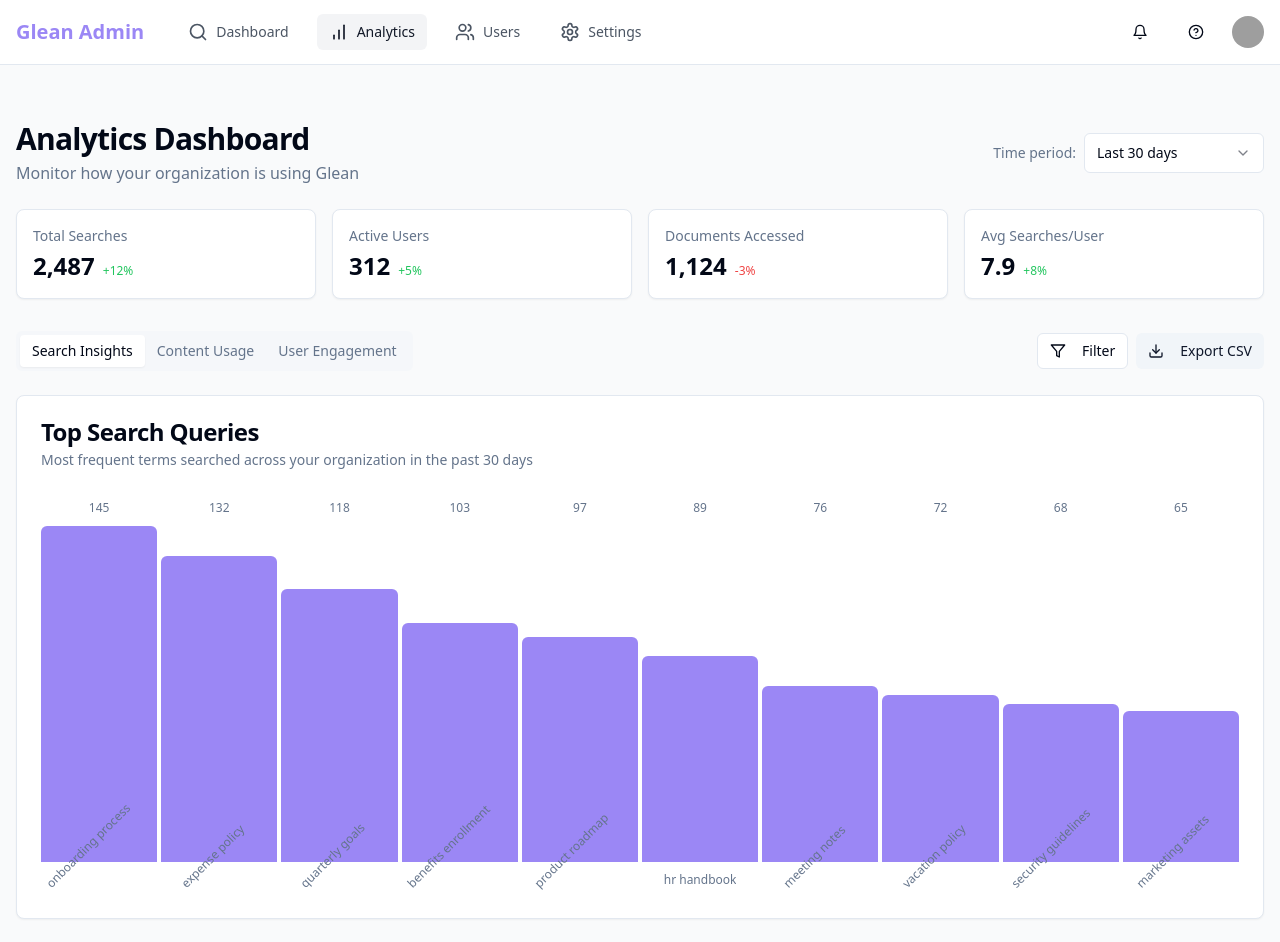
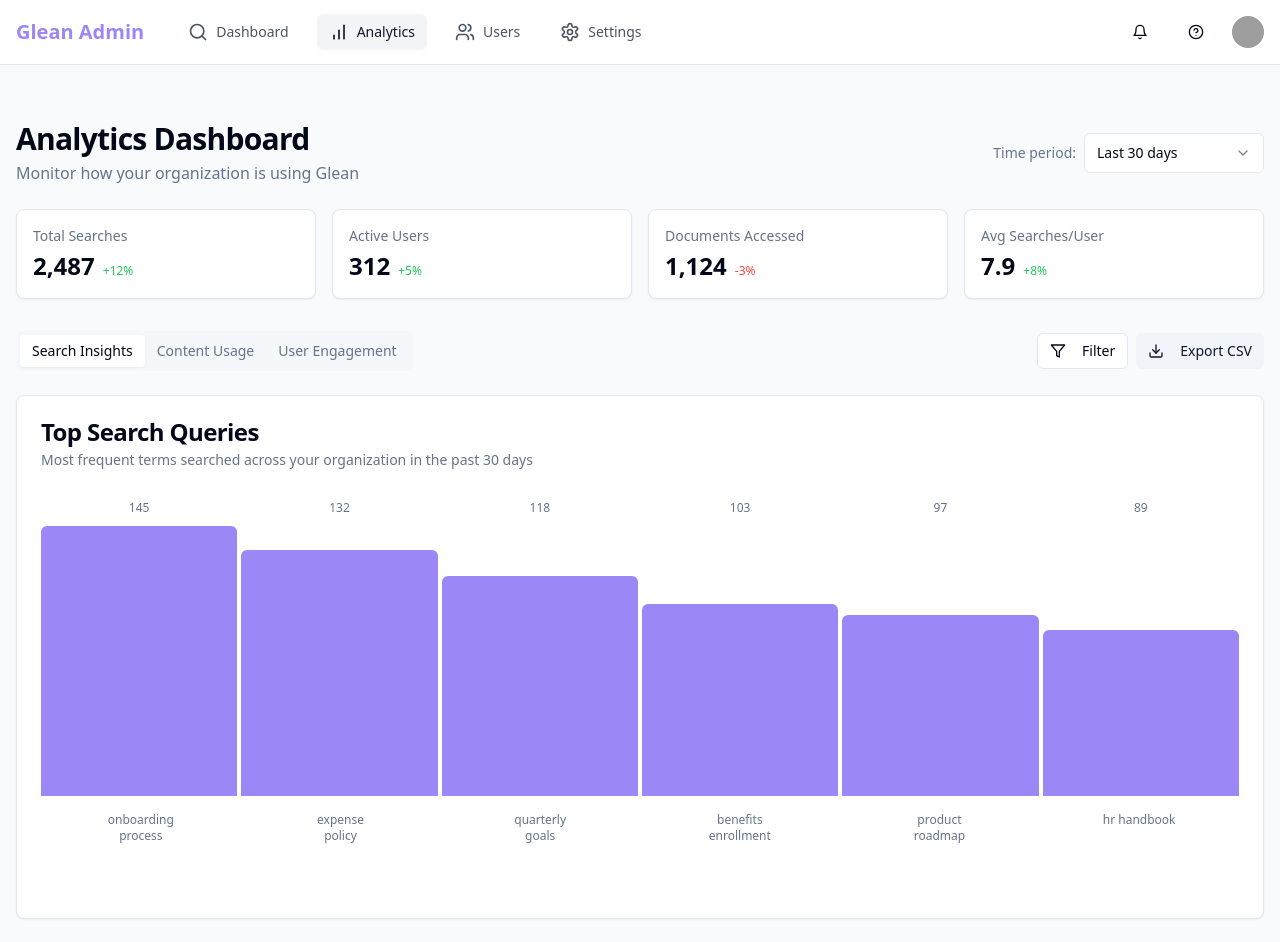
Before and after one commit to pauly7610/glean-insight-hub, a React (Vite) app: page /analytics in a window 1280 px wide. Shown: the top 942 px of the page. Built offline with nearby package versions, Linux system fonts and the light colour scheme; grey boxes are pictures that could not be loaded.

Commit message:
Refactor: Improve UI/UX of the application

```diff
--- a/src/components/analytics/ContentUsage.tsx
+++ b/src/components/analytics/ContentUsage.tsx
@@ -36,20 +36,19 @@ const ContentUsage: React.FC<ContentUsageProps> = ({ timeRange }) => {
     { name: "Deprecated Code Samples", source: "GitHub", lastAccessed: "42 days ago", action: "Archive", type: "Code" }
   ];
 
-  // Source distribution data
+  // Source distribution data - limit to 5 items for better readability
   const sourceData = {
-    labels: ['Google Drive', 'Confluence', 'Slack', 'Notion', 'GitHub', 'Others'],
+    labels: ['Google Drive', 'Confluence', 'Slack', 'Notion', 'GitHub'],
     datasets: [
       {
         label: 'Content Views',
-        data: [35, 25, 15, 12, 8, 5],
+        data: [35, 25, 15, 12, 8],
         backgroundColor: [
           'rgba(155, 135, 245, 0.8)',
           'rgba(126, 105, 171, 0.8)',
           'rgba(110, 89, 165, 0.8)',
           'rgba(214, 188, 250, 0.8)',
           'rgba(242, 252, 226, 0.8)',
-          'rgba(254, 247, 205, 0.8)',
         ],
         borderColor: [
           'rgba(155, 135, 245, 1)',
@@ -57,7 +56,6 @@ const ContentUsage: React.FC<ContentUsageProps> = ({ timeRange }) => {
           'rgba(110, 89, 165, 1)',
           'rgba(214, 188, 250, 1)',
           'rgba(242, 252, 226, 1)',
-          'rgba(254, 247, 205, 1)',
         ],
         borderWidth: 1,
       },
@@ -127,7 +125,7 @@ const ContentUsage: React.FC<ContentUsageProps> = ({ timeRange }) => {
           </CardHeader>
           <CardContent>
             <div className="h-[400px]">
-              <BarChart data={sourceData} height={400} />
+              <BarChart data={sourceData} height={350} />
             </div>
           </CardContent>
         </Card>
--- a/src/components/analytics/SearchInsights.tsx
+++ b/src/components/analytics/SearchInsights.tsx
@@ -38,13 +38,13 @@ const SearchInsights: React.FC<SearchInsightsProps> = ({ timeRange }) => {
     { term: "slack channel guidelines", count: 9, users: 7, suggestion: "Create IT documentation" }
   ];
 
-  // Chart data for top searches
+  // Chart data for top searches - limit to top 6 for better readability
   const chartData = {
-    labels: topSearches.slice(0, 10).map((search) => search.term),
+    labels: topSearches.slice(0, 6).map((search) => search.term),
     datasets: [
       {
         label: 'Search Count',
-        data: topSearches.slice(0, 10).map((search) => search.count),
+        data: topSearches.slice(0, 6).map((search) => search.count),
         backgroundColor: '#9b87f5',
         borderColor: '#7E69AB',
         borderWidth: 0
@@ -63,7 +63,7 @@ const SearchInsights: React.FC<SearchInsightsProps> = ({ timeRange }) => {
         </CardHeader>
         <CardContent>
           <div className="h-[400px]">
-            <BarChart data={chartData} height={400} />
+            <BarChart data={chartData} height={350} />
           </div>
         </CardContent>
       </Card>
--- a/src/components/ui/chart.tsx
+++ b/src/components/ui/chart.tsx
@@ -69,26 +69,21 @@ export const BarChart: React.FC<BarChartProps> = ({ data, height = 300 }) => {
           })}
         </div>
 
-        {/* X-axis labels - improved with better handling for long labels */}
-        <div className="mt-2 flex space-x-1">
-          {data.labels.map((label) => {
-            // Determine if we need to truncate based on label length
-            const shouldRotate = label.length > 12;
-
-            return (
+        {/* X-axis labels - completely redesigned for better readability */}
+        <div className="mt-4 grid" style={{ gridTemplateColumns: `repeat(${data.labels.length}, minmax(0, 1fr))` }}>
+          {data.labels.map((label) => (
+            <div
+              key={`label-${label}`}
+              className="flex justify-center"
+            >
               <div
-                key={`label-${label}`}
-                className="flex-1 text-center"
+                className="text-xs text-muted-foreground max-w-[80px] text-center"
+                title={label} // Show full label on hover
               >
-                <span
-                  className={`text-xs text-muted-foreground inline-block max-w-full ${shouldRotate ? 'transform -rotate-45 origin-top-left translate-y-1 whitespace-nowrap' : 'truncate'}`}
-                  title={label} // Show full label on hover
-                >
-                  {shouldRotate ? label : label.length > 15 ? `${label.substring(0, 12)}...` : label}
-                </span>
+                {label}
               </div>
-            );
-          })}
+            </div>
+          ))}
         </div>
       </div>
     </div>
```
